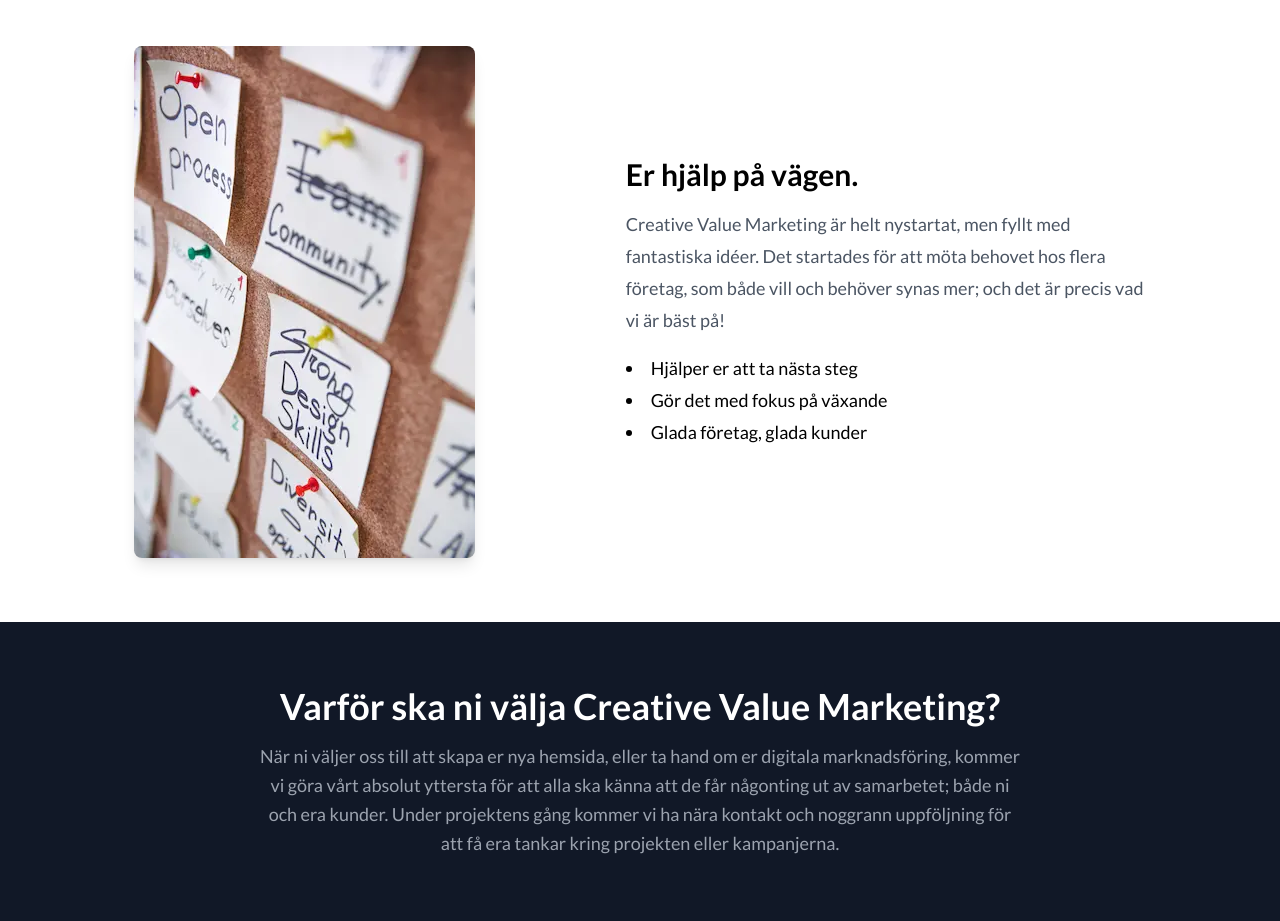
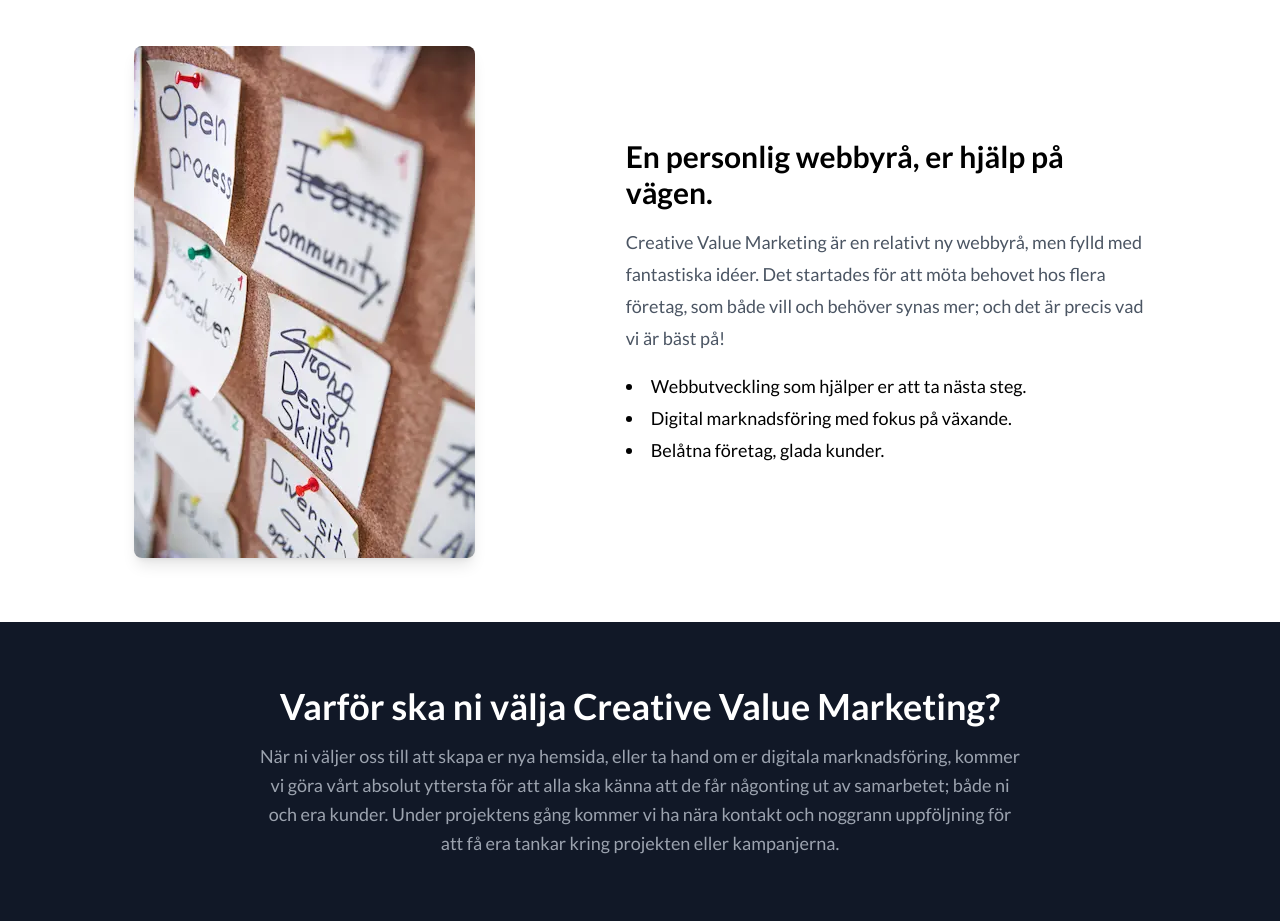
Before and after one commit to andreasalfven95/creative-value-marketing, a Next.js app: page / in a window 1280 px wide. Shown: the part 2040-2961 px from the top of the page. Built offline with nearby package versions, Linux system fonts and the light colour scheme.

Commit message:
Updated text in Featured.js

```diff
--- a/components/Featured.js
+++ b/components/Featured.js
@@ -16,18 +16,18 @@
                 <i className='fas fa-rocket text-xl'></i>
               </div> */}
           <h2 className='text-3xl font-bold'>
-            {/* Ett nytt äventyr. */}Er hjälp på vägen.
+            En personlig webbyrå, er hjälp på vägen.
           </h2>
           <p className='text-lg leading-8 text-gray-600'>
-            Creative Value Marketing är helt nystartat, men fyllt med
+            Creative Value Marketing är en relativt ny webbyrå, men fylld med
             fantastiska idéer. Det startades för att möta behovet hos flera
             företag, som både vill och behöver synas mer; och det är precis vad
             vi är bäst på!
           </p>
           <ul className='list-disc list-inside leading-8 text-lg'>
-            <li>Hjälper er att ta nästa steg</li>
-            <li>Gör det med fokus på växande</li>
-            <li>Glada företag, glada kunder</li>
+            <li>Webbutveckling som hjälper er att ta nästa steg.</li>
+            <li>Digital marknadsföring med fokus på växande.</li>
+            <li>Belåtna företag, glada kunder.</li>
           </ul>
         </div>
       </div>
```
